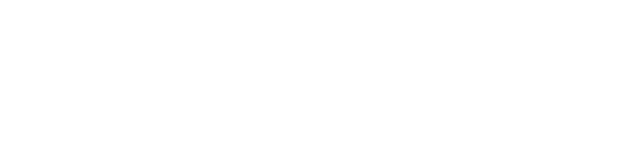
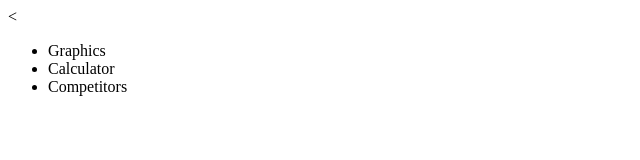
Before and after one commit to Sashok121/final-task, a plain HTML site: page index.html in a window 1280 px wide. Shown: the whole page, without its empty margins (0-640 px from the left). Drawn offline with Linux system fonts and the light colour scheme.

Commit message:
add navigation

```diff
--- a/index.html
+++ b/index.html
@@ -2,9 +2,18 @@
 <html>
 <head>
 	<meta charset="utf-8">
-	<title></title>
+	<title>My Final Task</title>
+	<
 </head>
 <body>
-
+	<header>
+		<nav>
+			<ul>
+				<li>Graphics</li>
+				<li>Calculator</li>
+				<li>Competitors</li>
+			</ul>
+		</nav>
+	</header>
 </body>
 </html>
```
